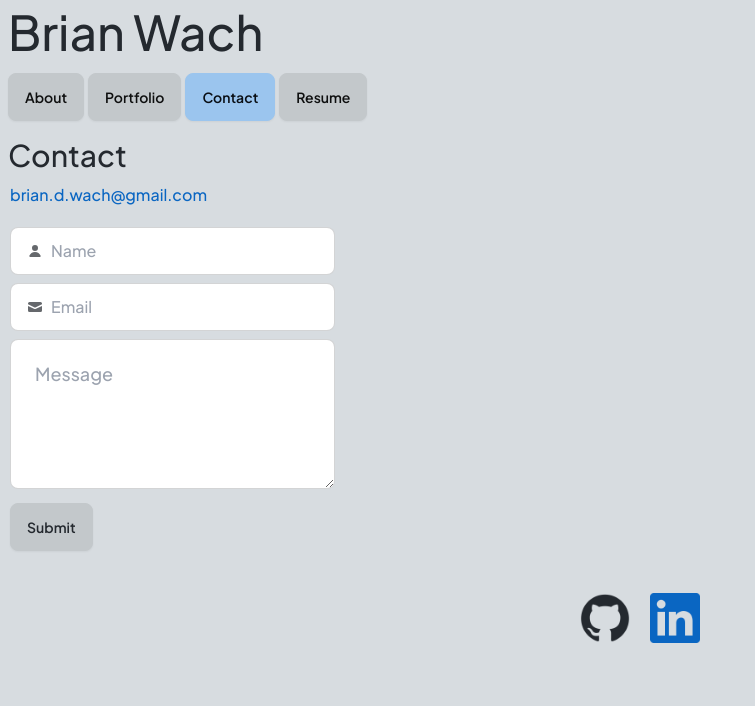
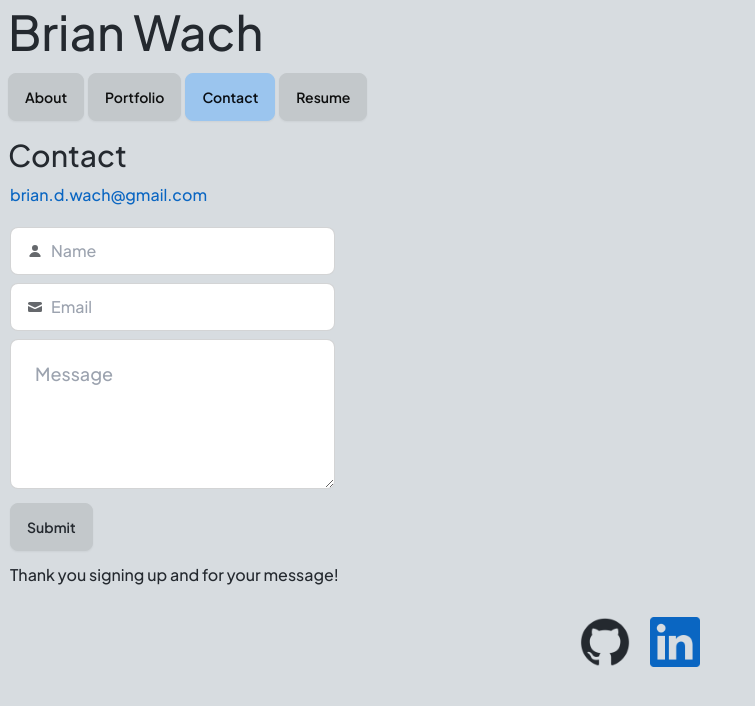
Before and after one commit to briandwach/portfolio-react, a React (Vite) app: page /Contact in a window 1280 px wide. Both pictures are taken after typing "Sample", "name@example.com", "Sample" into the empty fields and a click on the button "Submit". Shown: the top 706 px of the page, without its empty margins (0-755 px from the left). Built offline with nearby package versions, Linux system fonts and the light colour scheme.

Commit message:
7.28.24/Bug/Contact/Error message for user input validation was missing

```diff
--- a/src/pages/Contact.jsx
+++ b/src/pages/Contact.jsx
@@ -1,18 +1,16 @@
 import { useState } from 'react';
 
-// Here we import a helper function that will check if the email is valid
 import { validateEmail } from '../utils/helpers';
 
 function Contact() {
-  // Create state variables for the fields in the form
-  // We are also setting their initial values to an empty string
+
   const [name, setName] = useState('');
   const [email, setEmail] = useState('');
   const [message, setMessage] = useState('');
   const [errorMessage, setErrorMessage] = useState('');
 
   const handleInputChange = (e) => {
-    // Getting the value and name of the input which triggered the change
+
     const { target } = e;
     const inputType = target.name;
     const inputValue = target.value;
@@ -159,6 +157,10 @@ function Contact() {
           </label>
           <button type="submit" className="btn mb-3 w-fit">Submit</button>
         </form>
+        {errorMessage && (
+        <div className="mb-3">
+          <p className="error-text">{errorMessage}</p>
+        </div>)}
       </div>
     </div>
   );
```
